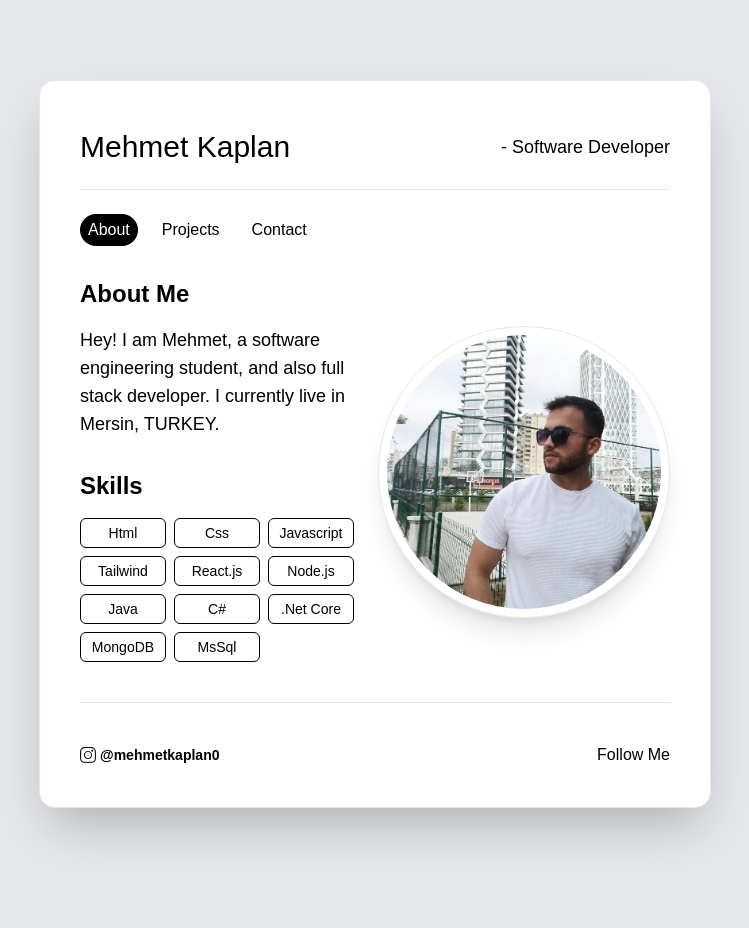
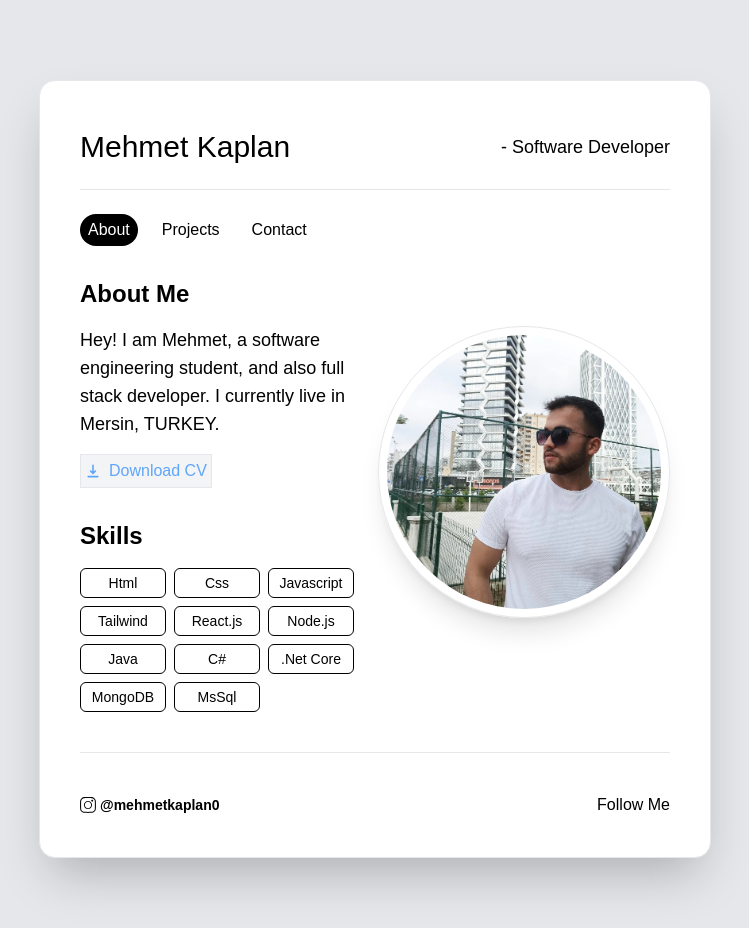
Before and after one commit to mehmetkaplanse/PortfolioSite, a React (Create React App) app: page / in a window 1280 px wide. Shown: the top 928 px of the page, without its empty margins (265-1014 px from the left). Before the commit the page ends 888 px from the top, so only its background shows below. Built offline with nearby package versions, Linux system fonts and the light colour scheme.

Commit message:
added cv link

```diff
--- a/src/pages/about/index.jsx
+++ b/src/pages/about/index.jsx
@@ -1,6 +1,8 @@
 import React from 'react'
 import myphoto from '../../assets/images/myphoto.jpg';
+import mycv from '../../assets/cv/mycv.pdf';
 import Title from '../../components/ui/Title';
+import {HiDownload} from 'react-icons/hi'
 
 
 
@@ -19,6 +21,14 @@ const Index = () => {
             and also full stack developer.
             I currently live in Mersin, TURKEY.
             </p>
+            <div className='mt-4 p-1 border bg-gray-100 inline-block text-blue-400 sm:text-base text-sm'>
+              <a href={mycv} download>
+                  <div className='flex gap-2 items-center'>
+                    <HiDownload />
+                    Download CV
+                  </div>
+              </a>
+            </div>
             <div>
                 <Title>Skills</Title>
                 <div className='mt-4 grid grid-cols-3 gap-2'>
--- a/src/pages/contact/index.jsx
+++ b/src/pages/contact/index.jsx
@@ -79,6 +79,7 @@ const Contact = () => {
 
         </div>
         <Title>Leave a Message</Title>
+        <form action="">
           <div className='mt-6 flex flex-col'>
             <div className='grid grid-cols-2 gap-4 mb-2'>
               <Input placeholder="Your Name" required/>
@@ -90,6 +91,8 @@ const Contact = () => {
             <span className='sm:text-base text-xs text-green-500 text-center my-2'>{message}</span>
             <Button onClick={handleMessage}>Send</Button>
           </div>
+        </form>
+
       </div>
     </div>
   )
--- a/src/pages/project/index.jsx
+++ b/src/pages/project/index.jsx
@@ -6,7 +6,7 @@ const Blog = () => {
   const projects = [
     {
       name: "Food Ordering",
-      link: ""
+      link: "https://github.com/mehmetkaplanse/food-ordering"
     },
     {
       name: "Pos Application",
```
Also changed, not shown: 1 other file (tests, documents, lock files or other folders). Lines whose indentation alone changed are shown as unchanged.
